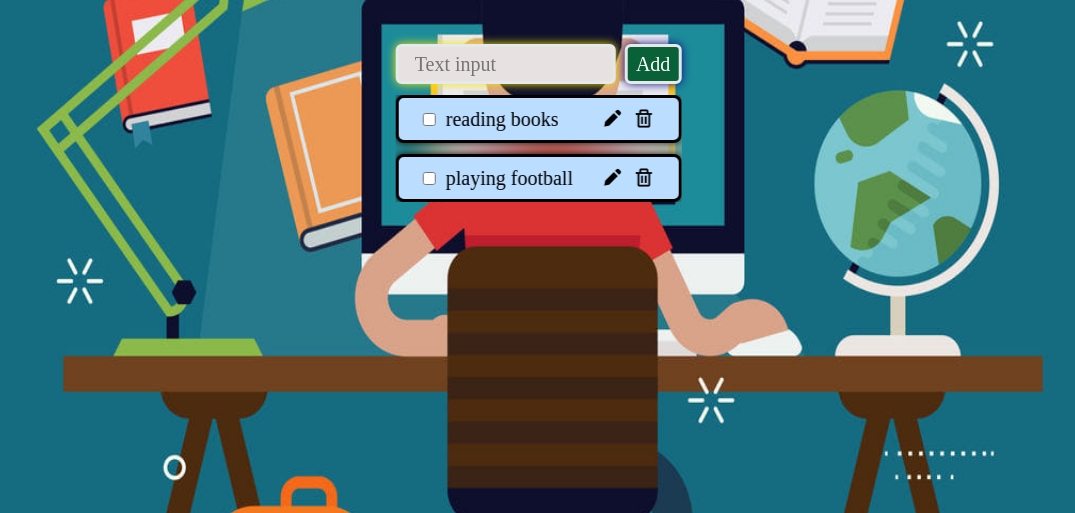
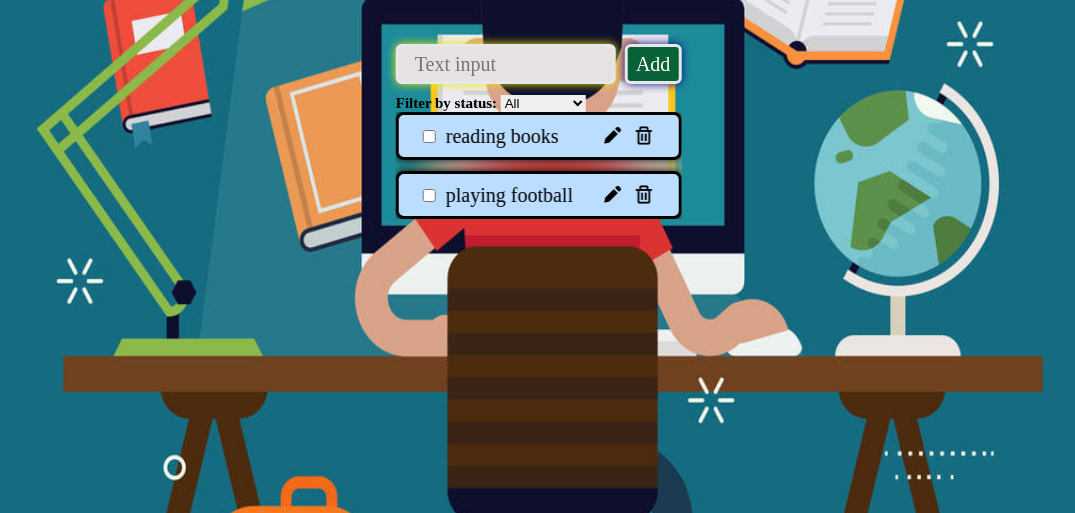
Before and after one commit to uncommonboy/todo_app, a plain HTML site: page index.html in a window 1280 px wide. Both pictures are taken after a click on the checkbox 516 px from the left and 278 px from the top of the page. Shown: the part 159-672 px from the top of the page, without its empty margins (87-1162 px from the left). Drawn offline with nearby package versions, Linux system fonts and the light colour scheme.

Commit message:
filter done

```diff
--- a/index.html
+++ b/index.html
@@ -21,6 +21,14 @@
             <input placeholder="Text input" class="input" type="text" />
             <button type="submit" class="add">Add</button>
           </form>
+          <div class="filter">
+            <b>Filter by status:</b>
+            <select class="filter_by_status">
+            <option value="all">All</option>
+            <option value="Completed">Completed</option>
+            <option value="proccess">proccess</option>
+          </select>
+        </div>
 
           <ul class="todosList">
           </ul>
--- a/script.js
+++ b/script.js
@@ -2,15 +2,28 @@ const form = document.querySelector(".form");
 const list = document.querySelector(".todosList");
 const clear = document.querySelector(".clear");
 const add = document.querySelector(".add");
-const edit = document.querySelector("#edit");
+const select=document.querySelector('.filter_by_status')
+console.log(select);
 let todos = [
   { value: `reading books`, isdone: true ,id:1},
   { value: "playing football", isdone: false,id:2 },
 ];
+let status='all'
+
+filterTodosByStatus=(status,todos)=>{
+  switch(status){
+    case 'Completed':
+      return todos.filter((v)=>v.isdone);
+      case 'proccess':
+        return todos.filter((v)=> !v.isdone);
+        case "all":
+          return todos
+    }
+}
 
 const render = () => {
   list.innerHTML = "";
-  for (let element of todos) {
+  filterTodosByStatus(status,todos).forEach((element)=>{
     const checkbox = element.isdone;
     console.log(checkbox);
     list.innerHTML += ` <li class="todo">
@@ -21,28 +34,23 @@ const render = () => {
       <input disabled="disabled" value="${
         element.value
       }" class="todo_input" type="text" />
+
           <div class="edit">
            <i id='edit' class="bx bx-sm bxs-pencil"></i>
           </div>
+
           <div class="delete">
               <i onclick="deleteTodo('${element.id}')" class="bx bx-sm bx-trash"></i>
           </div>
         </li>`;
-  }
+  })
+  // for (let element of todos) {
+
+  // }
 };
 render();
-const deleteTodo = (id) => {
-  todos = todos.filter((v) => v.id != id);
-  render();
-  console.log("delete", id, todos);
-};
 
-const oncheck = (id) => {
-  todos = todos.map((v) => (v.id == id ? { ...v, isdone: !v.isdone } : v));
-  render();
-  console.log("check", todos);
-};
-
+//genereting
 form.addEventListener("submit", (event) => {
   event.preventDefault();
   const inputValue = event.target[0].value;
@@ -55,19 +63,28 @@ form.addEventListener("submit", (event) => {
   todos.unshift(newTodo);
   render();
 });
+//checking
+const oncheck = (id) => {
+  todos = todos.map((v) => (v.id == id ? { ...v, isdone: !v.isdone } : v));
+  render();
+  console.log("check", todos);
+};
 
+//delete todo
+const deleteTodo = (id) => {
+  todos = todos.filter((v) => v.id != id);
+  render();
+  console.log("delete", id, todos);
+};
+
+//clear all
 clear.addEventListener("click", () => {
   todos = [];
   render();
 });
 
-// add.addEventListener("click", () => {
-//   const inp = document.querySelector(".input");
-//   inp.value = "";
-//   render()
-// });
-// edit.addEventListener("click", () => {
-//   const todo_inp = querySelector(".todo_input");
-//   todo_inp.removeAttr();
-//   console.log(todo_inp);
-// });
+//filter by status
+select.addEventListener('change',(event)=>{
+  status=event.target.value
+  render()
+})
--- a/style.css
+++ b/style.css
@@ -123,6 +123,11 @@ body {
   padding: 32px;
 }
 
+.filter b{
+  font-size: 15px;
+}
+
+
 .form {
 
   display: flex;
```
Lines whose indentation alone changed are shown as unchanged.
